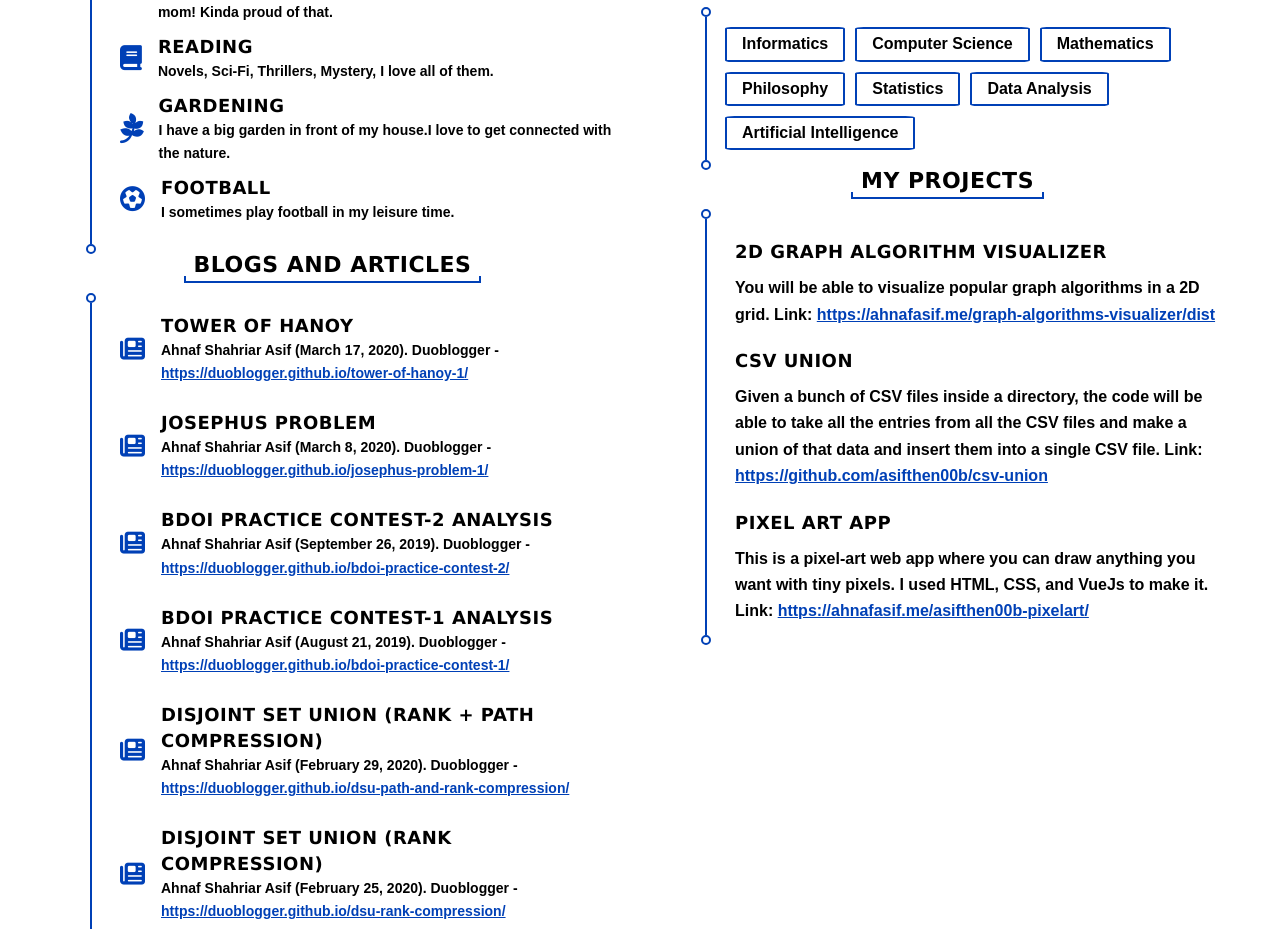
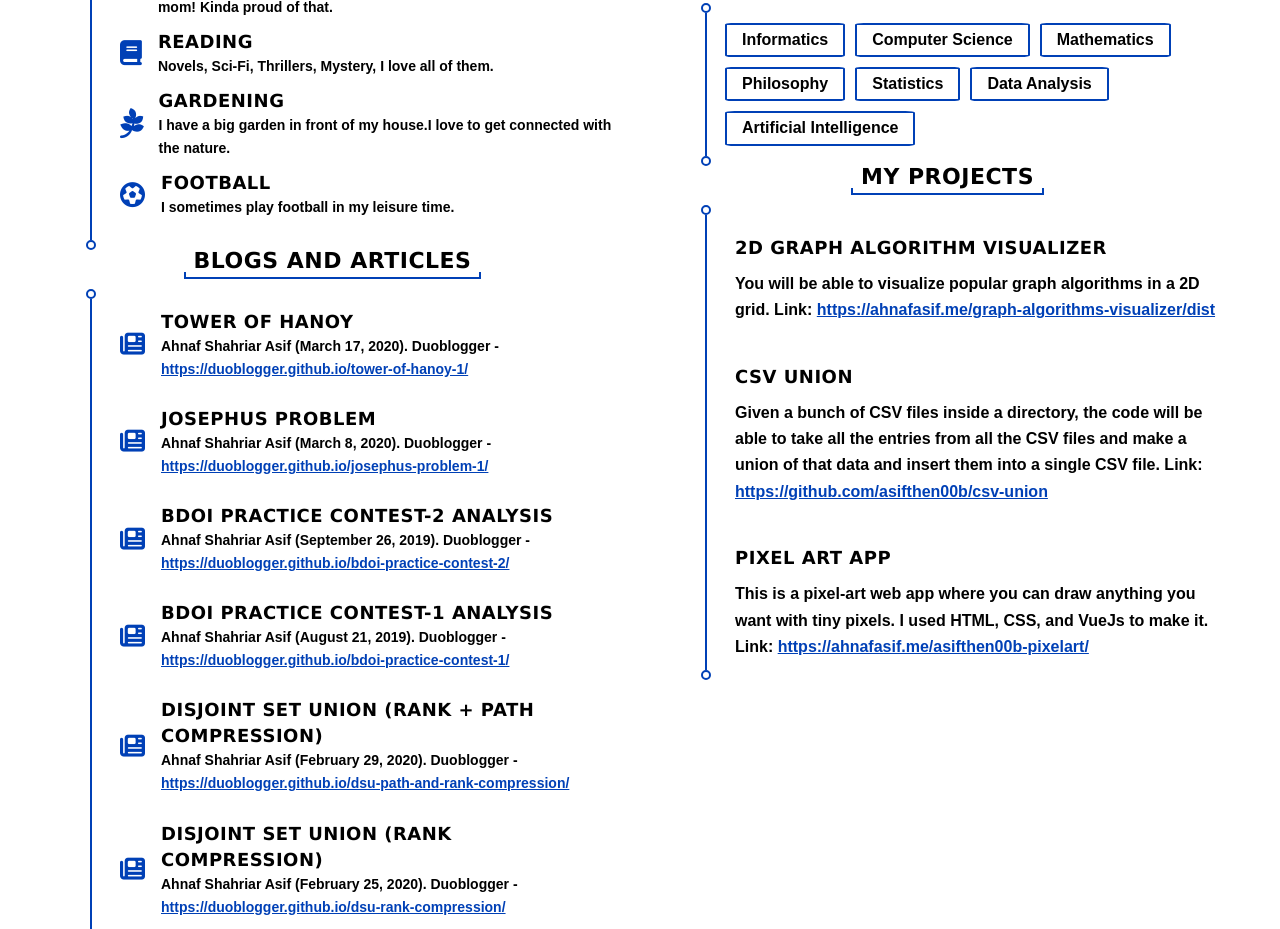
Before and after one commit to ahnaf-asif/portfolio, a plain HTML site: page resume/resume-light.html in a window 1280 px wide. Shown: the part 1752-2681 px from the top of the page. Drawn offline with Linux system fonts and the light colour scheme.

Commit message:
added stuff

```diff
--- a/css/style-resume-light.css
+++ b/css/style-resume-light.css
@@ -50,7 +50,7 @@
   color: #0040b6;
 }
 .achievement .fa-award{
-  font-size: 50px;
+  font-size: 40px;
   color: #0040b6;
 }
 .site-main .pt-page .resume-container{
--- a/resume/resume-light.html
+++ b/resume/resume-light.html
@@ -566,7 +566,7 @@
                                                 </div>
 
                                             </div>
-                                            <div class="mt-20">
+                                            <div class="mt-40">
 
 
                                                 <div class="mt-10">
@@ -575,7 +575,7 @@
                                                 </div>
 
                                             </div>
-                                            <div class="mt-20">
+                                            <div class="mt-40">
                                                 <div class="mt-10">
                                                     <h4 class="">Pixel Art App</h4>
                                                     <div class="mt-10">This is a pixel-art web app where you can draw anything you want with tiny pixels. I used HTML, CSS, and VueJs to make it. Link: <a class="resume-link" target="_blank" href="https://ahnafasif.me/asifthen00b-pixelart/">https://ahnafasif.me/asifthen00b-pixelart/</a> </div>
```
